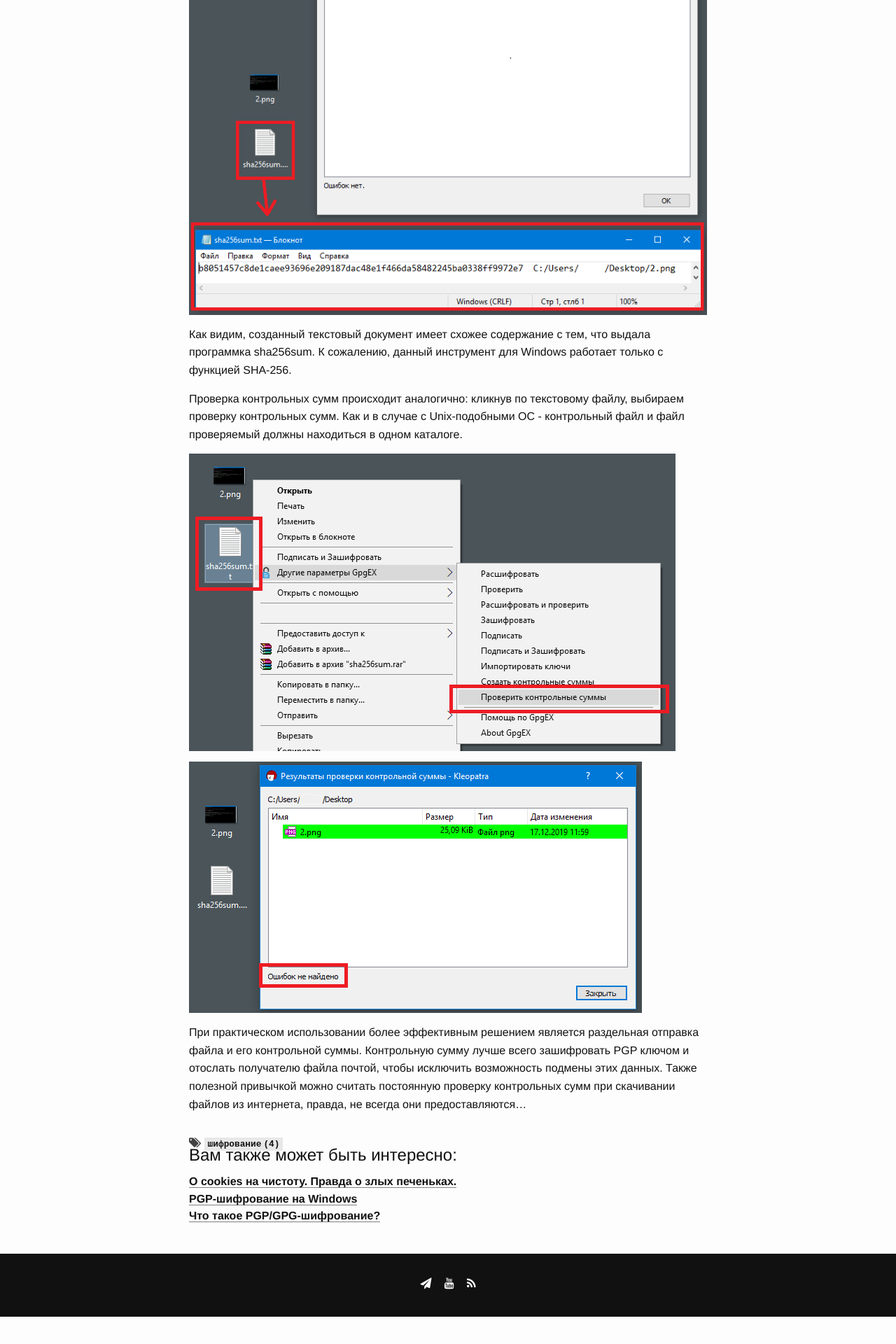
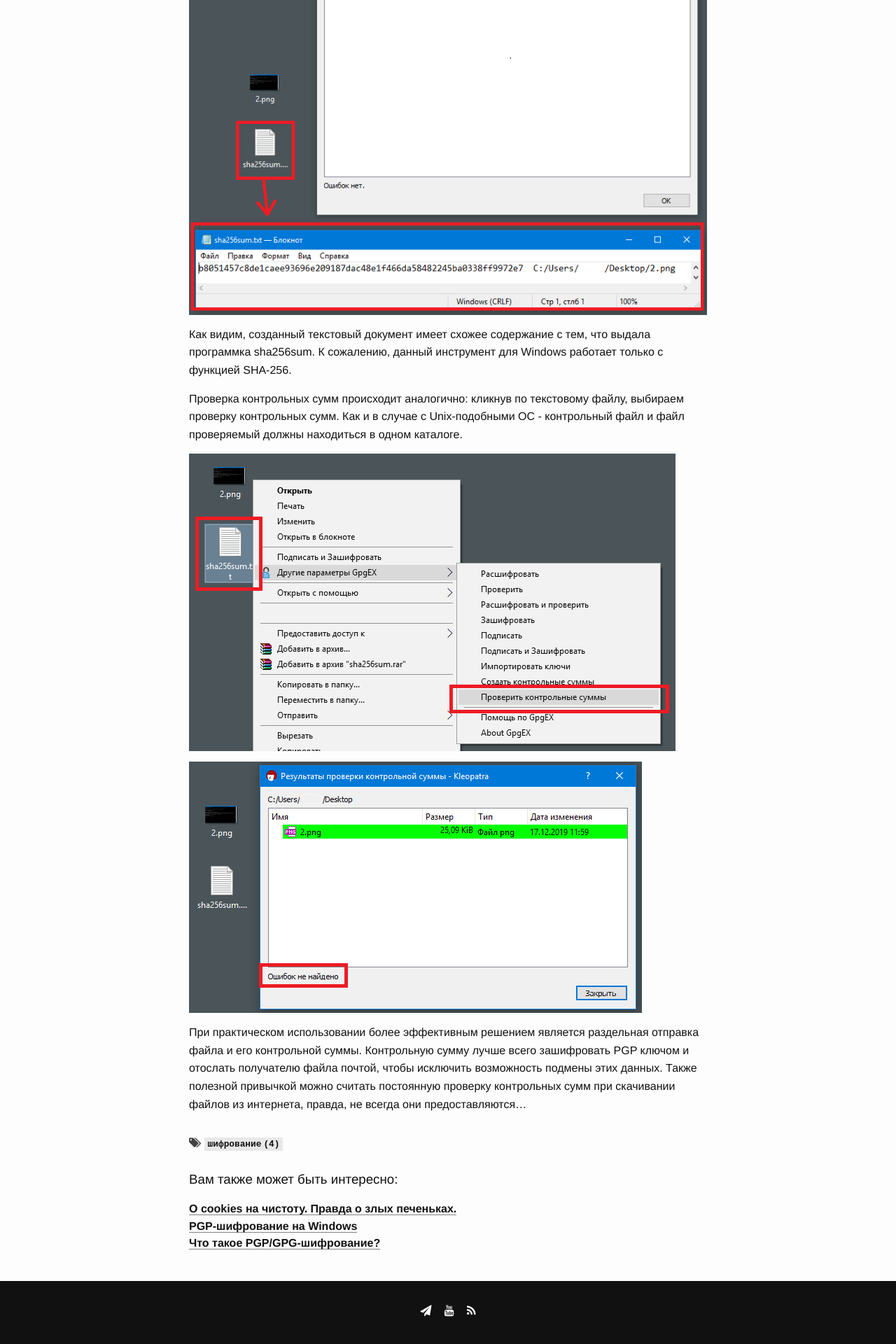
Before and after one commit to 2b7E1n6D0e5R7/2b7E1n6D0e5R7.github.io, a Jekyll site: the page built from _posts/2019-12-17-hash-sums.md, in a window 1280 px wide. Shown: the part 3799-5719 px from the top of the page at 70% size. Built offline with Jekyll 4.4.1, drawn with Linux system fonts in a browser that asks for light colours; before the commit the page ends 5680 px from its top, so only the background shows below that.

Commit message:
Update related_posts.html

```diff
--- a/_includes/related_posts.html
+++ b/_includes/related_posts.html
@@ -1,5 +1,5 @@
 <section class="related">
-  <h2 class="post_rel-title">Вам также может быть интересно:</h2>
+  <h1 class="post_rel-title">Вам также может быть интересно:</h2>
   <ul class="post-list">
     {% for post in site.related_posts limit:3 %}
       <li>
```
